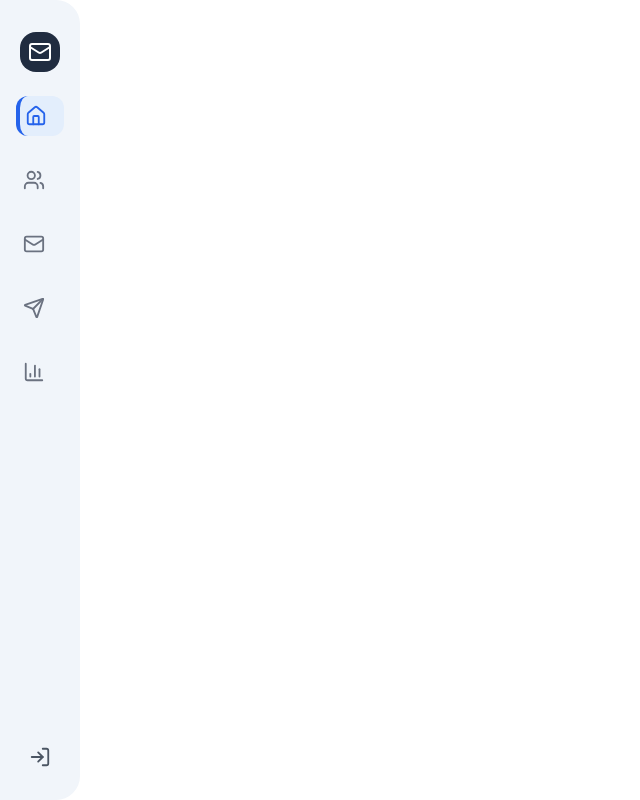
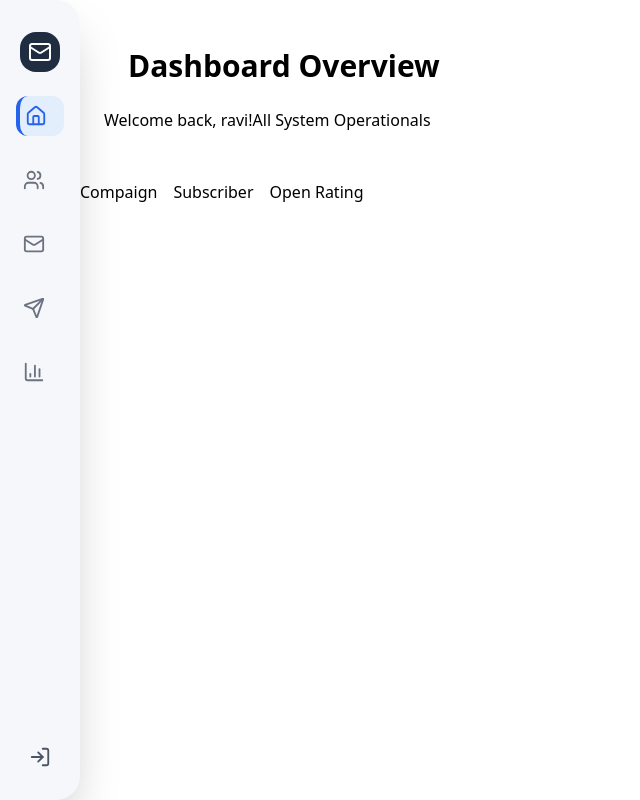
Before and after one commit to techieshruti/Globopersona-project-Frontend-UI-Redesign, a React (Vite) app: page / in a window 1280 px wide. Shown: the whole page, without its empty margins (0-640 px from the left). Built offline with nearby package versions, Linux system fonts and the light colour scheme.

Commit message:
added dashboard component

```diff
--- a/src/App.jsx
+++ b/src/App.jsx
@@ -1,11 +1,12 @@
 import React from 'react'
 import './index.css'
 import Sidebar from './components/layout/Sidebar'
+import DashBoard from './pages/DashBoard'
 
 const App = () => {
   return (
     <>
-    <Sidebar/>
+    <DashBoard/>
     </>
   )
 }
--- a/src/components/Layout/Sidebar.jsx
+++ b/src/components/Layout/Sidebar.jsx
@@ -28,7 +28,7 @@ const Sidebar = () => {
   return (
     <div
       ref={sidebarRef}
-      className={`h-screen bg-[#f1f5fa] fixed p-4 transition-all duration-300 rounded-tr-3xl rounded-br-3xl
+      className={`h-screen bg-[#f5f7fa] shadow-2xl fixed p-4 transition-all duration-300 rounded-tr-3xl rounded-br-3xl
         ${isOpen ? "w-60" : "w-20"}
       `}
     >
--- a/src/pages/DashBoard.jsx
+++ b/src/pages/DashBoard.jsx
@@ -0,0 +1,28 @@
+import React from 'react'
+import Sidebar from '../components/layout/Sidebar'
+
+const DashBoard = () => {
+  return (
+    <div>
+        <Sidebar/>
+        <div className='ml-20'>
+            {/* Dashboard Content */}
+            <div className='p-6'>
+                <h1 className='text-3xl font-bold p-6'>Dashboard Overview</h1>
+            <p>Welcome back, ravi!
+                <span>All System Operationals</span>
+            </p>
+            </div>
+
+            {/* matrics */}
+            <div className='flex gap-4 mt-6'>
+                <div>Compaign</div>
+                <div>Subscriber</div>
+                <div>Open Rating</div>
+            </div>
+        </div>
+    </div>
+  )
+}
+
+export default DashBoard
```
